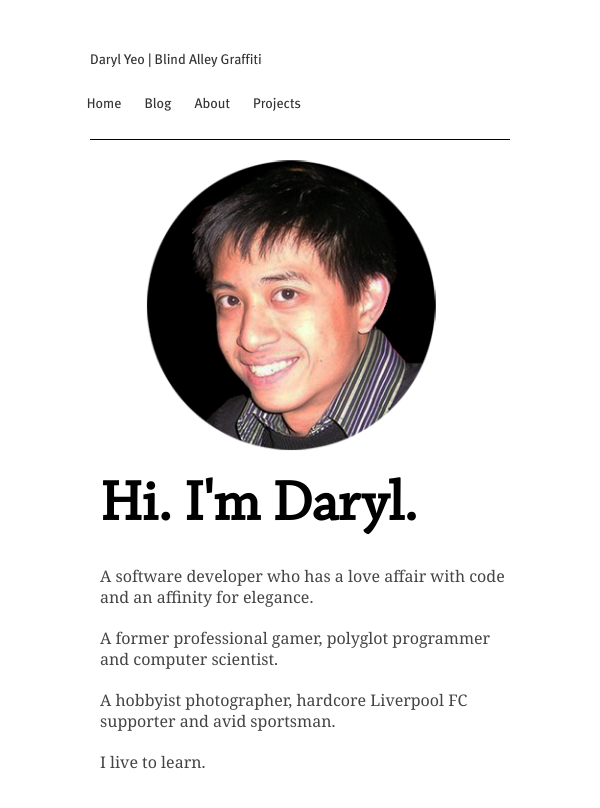
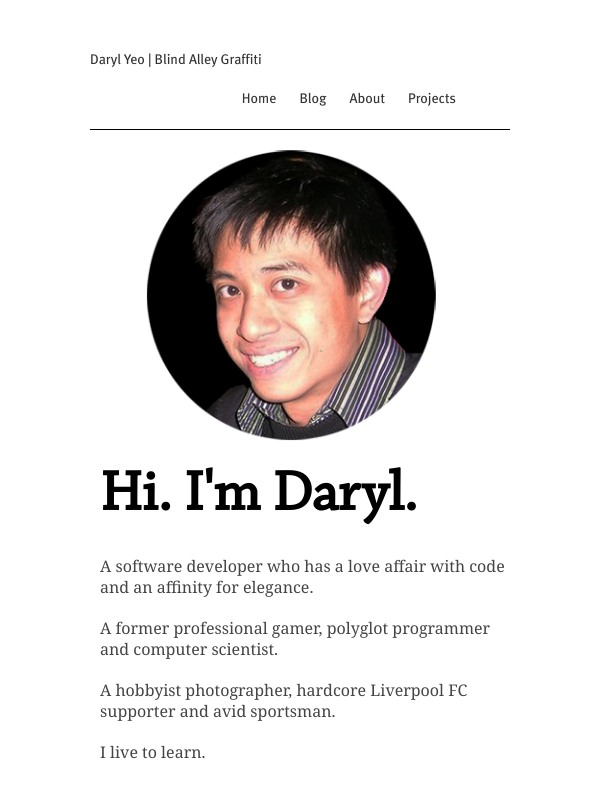
Before and after one commit to aacyun/jianxioy.github.com, a Jekyll site: the page built from index.html, in a window 600 px wide. Shown: the top 808 px of the page. Built offline with Jekyll 4.4.1, drawn with Linux system fonts in a browser that asks for light colours; Markdown is read by kramdown in place of the engine named in the settings.

Commit message:
Trying phone.

```diff
--- a/static/css/layout.css
+++ b/static/css/layout.css
@@ -164,13 +164,13 @@ h6 {
 		#home-avatar {
 			left: 30px;
 		}
-		#nav-primary ul {
+	/*	#nav-primary ul {
    			position: relative;
    			top: 5px;
 			right: 105px;
 			bottom: 39px;
 			margin-bottom: 30px;
-		}
+		}*/
 	}
 
 	/* Mobile Portrait Size to Mobile Landscape Size (devices and browsers) */
```
